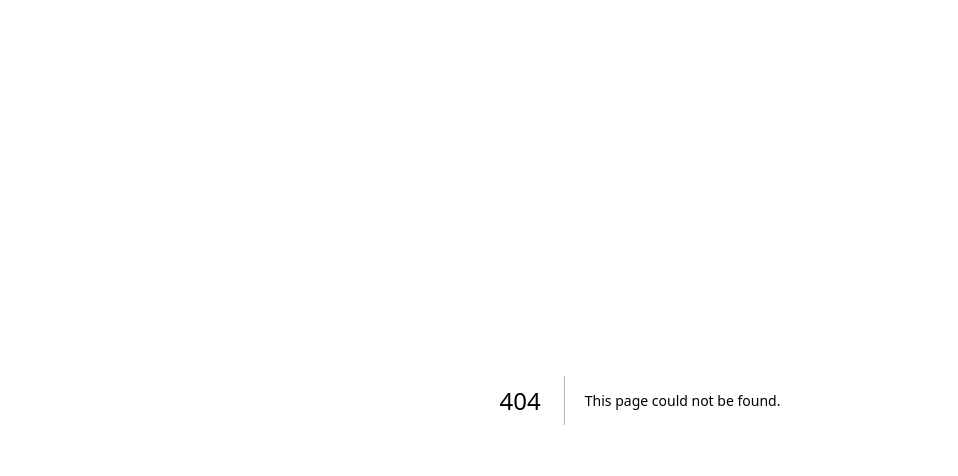
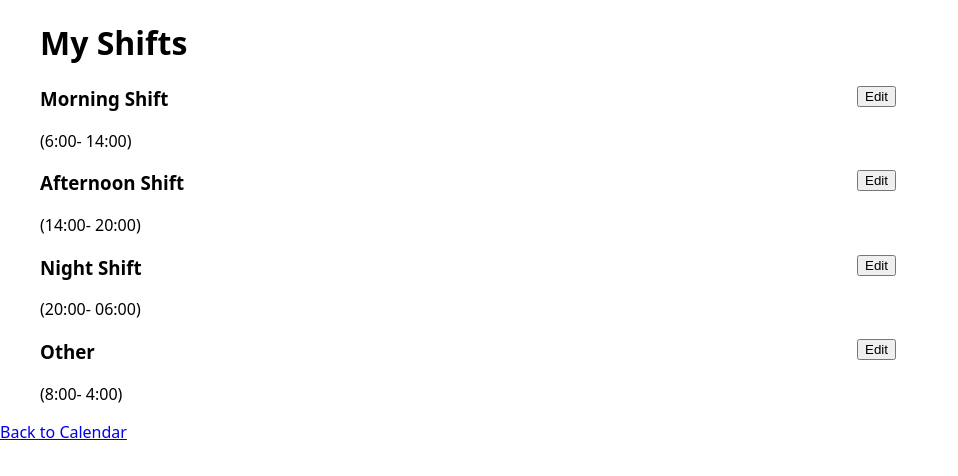
Before and after one commit to Katemuya/Capstone-Project, a Next.js app: page /Shifts in a window 1280 px wide. Before the commit this address had no page. Shown: the top 476 px of the page, without its empty margins (0-958 px from the left). Built offline with nearby package versions, Linux system fonts and the light colour scheme.

Commit message:
create Shifts page to render the shiftsOverview

```diff
--- /dev/null
+++ b/pages/Shifts/index.js
@@ -0,0 +1,9 @@
+import ShiftsOverview from "../../components/ShiftsOverview";
+
+export default function Shifts() {
+  return (
+    <>
+      <ShiftsOverview></ShiftsOverview>
+    </>
+  );
+}
```
